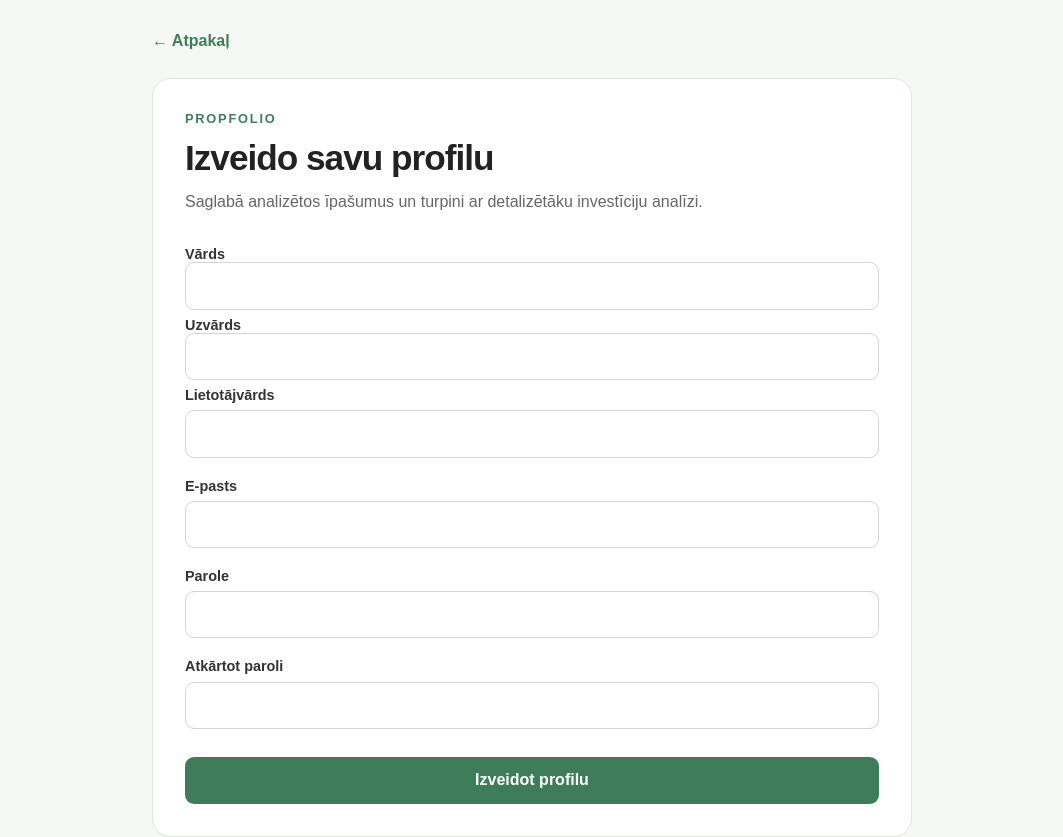
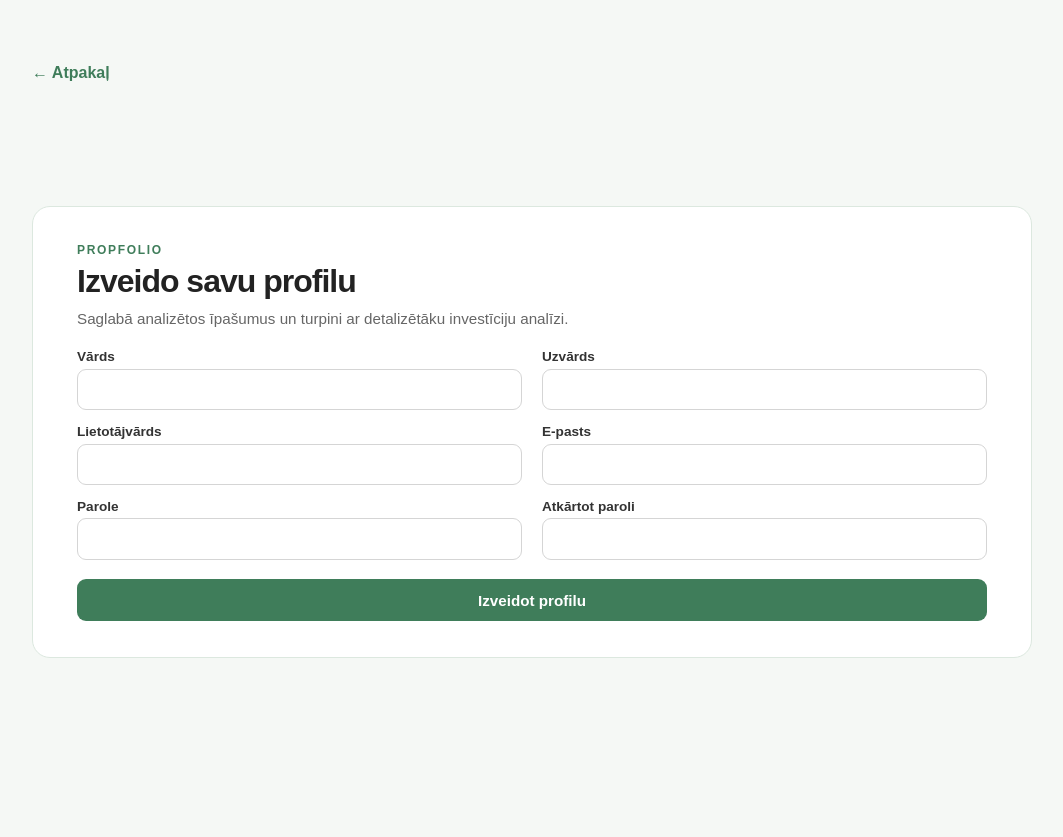
Before and after one commit to grazulisedgars/investiciju-kalkulators, a React app in the folder frontend/: page / in a window 1280 px wide. Both pictures are taken after a click on the button "Reģistrēties". Shown: the whole page, without its empty margins (108-1171 px from the left). After the commit the page ends 800 px from the top, so only its background shows below. Built offline with nearby package versions, Linux system fonts and the light colour scheme; no server answers; the HTML template or start-up script is replaced by a standard one.

Commit message:
Sorting out design for 1366x768px viewport

```diff
--- a/frontend/src/App.jsx
+++ b/frontend/src/App.jsx
@@ -855,7 +855,7 @@ function App() {
       {!showRegistration &&
         !showDashboard &&
         financing === "cash" && (
-          <section className="calculator-page">
+          <section className="calculator-page cash-calculator-page">
 
             <div className="calculator-page-header">
 
--- a/frontend/src/components/FreeAnalysisInputs.css
+++ b/frontend/src/components/FreeAnalysisInputs.css
@@ -1,7 +1,7 @@
 .free-analysis-inputs {
     height: 100%;
     margin-bottom: 0;
-    padding: 1.75rem;
+    padding: 1.35rem 1.5rem;
 
     border: 1px solid #dce8df;
     border-radius: 16px;
@@ -10,7 +10,7 @@
 }
 
 .free-analysis-inputs h2 {
-    margin: 0 0 1.5rem;
+    margin: 0 0 1rem;
 
     font-size: 1.45rem;
     letter-spacing: -0.5px;
--- a/frontend/src/components/Login.jsx
+++ b/frontend/src/components/Login.jsx
@@ -65,7 +65,7 @@ function Login({ onBack, onLogin }) {
                 <div className="login-header">
                     <p className="login-eyebrow">PROPFOLIO</p>
 
-                    <h1>Ielogojies savā profilā</h1>
+                    <h1>Ieiet savā profilā</h1>
 
                     <p>
                         Piekļūsti saviem saglabātajiem īpašumiem un investīciju
--- a/frontend/src/components/MortgageInputs.css
+++ b/frontend/src/components/MortgageInputs.css
@@ -1,7 +1,7 @@
 .mortgage-inputs {
     height: 100%;
     margin-bottom: 0;
-    padding: 1.75rem;
+    padding: 1.35rem 1.5rem;
 
     border: 1px solid #dce8df;
     border-radius: 16px;
@@ -10,7 +10,7 @@
 }
 
 .mortgage-inputs h2 {
-    margin: 0 0 1.5rem;
+    margin: 0 0 1rem;
 
     font-size: 1.45rem;
     letter-spacing: -0.5px;
--- a/frontend/src/components/MortgageSummary.css
+++ b/frontend/src/components/MortgageSummary.css
@@ -1,7 +1,7 @@
 .mortgage-summary {
     height: 100%;
     margin-bottom: 0;
-    padding: 1.75rem;
+    padding: 1.35rem 1.5rem;
 
     border: 1px solid #dce8df;
     border-radius: 16px;
@@ -10,7 +10,7 @@
 }
 
 .mortgage-summary h2 {
-    margin: 0 0 1.5rem;
+    margin: 0 0 1rem;
 
     font-size: 1.45rem;
     letter-spacing: -0.5px;
--- a/frontend/src/components/PropertyInfo.css
+++ b/frontend/src/components/PropertyInfo.css
@@ -1,7 +1,7 @@
 .property-info {
     height: 100%;
     margin-bottom: 0;
-    padding: 1.75rem;
+    padding: 1.35rem 1.5rem;
 
     border: 1px solid #dce8df;
     border-radius: 16px;
@@ -10,7 +10,7 @@
 }
 
 .property-info h2 {
-    margin: 0 0 1.5rem;
+    margin: 0 0 1rem;
 
     font-size: 1.45rem;
     letter-spacing: -0.5px;
--- a/frontend/src/components/Registration.css
+++ b/frontend/src/components/Registration.css
@@ -1,26 +1,44 @@
 .registration-page {
+    position: relative;
+
     width: 100%;
-    max-width: 760px;
+    max-width: 1000px;
+    min-height: calc(100vh - 4rem);
+
     margin: 0 auto;
+
+    display: flex;
+    align-items: center;
+    justify-content: center;
+    transform: translateY(2rem);
+}
+
+.registration-page .back-button {
+    position: absolute;
+    top: 0;
+    left: 0;
 }
 
 .registration-card {
-    padding: 2rem;
+    width: 100%;
+
+    padding: 2.25rem 2.75rem;
 
     border: 1px solid #dce8df;
     border-radius: 18px;
 
     background: #ffffff;
+
 }
 
 .registration-header {
-    margin-bottom: 2rem;
+    margin-bottom: 1.25rem;
 }
 
 .registration-eyebrow {
-    margin: 0 0 0.75rem;
+    margin: 0 0 0.4rem;
 
-    font-size: 0.8rem;
+    font-size: 0.75rem;
     font-weight: 700;
     letter-spacing: 0.14em;
 
@@ -30,22 +48,30 @@
 .registration-header h1 {
     margin: 0;
 
-    font-size: 2.2rem;
+    font-size: 2rem;
     line-height: 1.15;
     letter-spacing: -1px;
 }
 
 .registration-header>p:last-child {
-    max-width: 560px;
-    margin: 0.75rem 0 0;
+    max-width: 600px;
+    margin: 0.5rem 0 0;
 
-    line-height: 1.5;
+    font-size: 0.95rem;
+    line-height: 1.4;
+
     color: #666;
 }
 
+
+/* FORM */
+
 .registration-form {
     display: grid;
-    gap: 1.25rem;
+    grid-template-columns: repeat(2, minmax(0, 1fr));
+
+    column-gap: 1.25rem;
+    row-gap: 0.85rem;
 }
 
 .registration-form .input-group {
@@ -54,9 +80,9 @@
 
 .registration-form label {
     display: block;
-    margin-bottom: 0.45rem;
+    margin-bottom: 0.3rem;
 
-    font-size: 0.9rem;
+    font-size: 0.85rem;
     font-weight: 600;
 
     color: #333;
@@ -64,14 +90,14 @@
 
 .registration-form input {
     width: 100%;
-    padding: 0.85rem 0.95rem;
+    padding: 0.7rem 0.85rem;
 
     border: 1px solid #d5d5d5;
     border-radius: 9px;
 
     background: #ffffff;
 
-    font-size: 1rem;
+    font-size: 0.95rem;
 }
 
 .registration-form input:focus {
@@ -80,9 +106,14 @@
     box-shadow: 0 0 0 3px rgba(63, 125, 90, 0.1);
 }
 
+
+/* SUBMIT */
+
 .registration-submit {
-    margin-top: 0.5rem;
-    padding: 0.9rem 1.2rem;
+    grid-column: 1 / -1;
+
+    margin-top: 0.35rem;
+    padding: 0.8rem 1.2rem;
 
     border: none;
     border-radius: 9px;
@@ -90,7 +121,7 @@
     background: #3f7d5a;
     color: #ffffff;
 
-    font-size: 1rem;
+    font-size: 0.95rem;
     font-weight: 600;
 
     cursor: pointer;
@@ -100,8 +131,35 @@
     background: #34684b;
 }
 
+
+/* ERRORS */
+
 .form-error {
-    margin: 0.45rem 0 0;
-    font-size: 0.82rem;
+    margin: 0.3rem 0 0;
+
+    font-size: 0.78rem;
     color: #b42318;
 }
+
+.registration-general-error {
+    grid-column: 1 / -1;
+}
+
+
+/* MOBILE */
+
+@media (max-width: 700px) {
+
+    .registration-card {
+        padding: 1.25rem;
+    }
+
+    .registration-form {
+        grid-template-columns: 1fr;
+    }
+
+    .registration-submit,
+    .registration-general-error {
+        grid-column: 1;
+    }
+}
--- a/frontend/src/components/Registration.jsx
+++ b/frontend/src/components/Registration.jsx
@@ -128,26 +128,29 @@ function Registration({ onBack, onRegistered }) {
                     }}
                 >
                     <div className="input-group">
-                        <label>
-                            Vārds
+                        <label htmlFor="firstName">Vārds</label>
                         <input
+                            id="firstName"
                             type="text"
                             value={firstName}
                             onChange={(event) => setFirstName(event.target.value)}
                         />
-                        </label>
+                    </div>
 
-                        <label>
-                            Uzvārds
+                    <div className="input-group">
+                        <label htmlFor="lastName">Uzvārds</label>
                         <input
+                            id="lastName"
                             type="text"
                             value={lastName}
                             onChange={(event) => setLastName(event.target.value)}
                         />
-                        </label>
+                    </div>
 
-                        <label>Lietotājvārds</label>
+                    <div className="input-group">
+                        <label htmlFor="username">Lietotājvārds</label>
                         <input
+                            id="username"
                             type="text"
                             value={username}
                             onChange={(event) => setUsername(event.target.value)}
@@ -159,8 +162,9 @@ function Registration({ onBack, onRegistered }) {
                     </div>
 
                     <div className="input-group">
-                        <label>E-pasts</label>
+                        <label htmlFor="email">E-pasts</label>
                         <input
+                            id="email"
                             type="email"
                             value={email}
                             onChange={(event) => setEmail(event.target.value)}
@@ -172,8 +176,9 @@ function Registration({ onBack, onRegistered }) {
                     </div>
 
                     <div className="input-group">
-                        <label>Parole</label>
+                        <label htmlFor="password">Parole</label>
                         <input
+                            id="password"
                             type="password"
                             value={password}
                             onChange={(event) => setPassword(event.target.value)}
@@ -185,8 +190,9 @@ function Registration({ onBack, onRegistered }) {
                     </div>
 
                     <div className="input-group">
-                        <label>Atkārtot paroli</label>
+                        <label htmlFor="confirmPassword">Atkārtot paroli</label>
                         <input
+                            id="confirmPassword"
                             type="password"
                             value={confirmPassword}
                             onChange={(event) => setConfirmPassword(event.target.value)}
@@ -198,14 +204,14 @@ function Registration({ onBack, onRegistered }) {
                     </div>
 
                     <button
-                        type="submite"
+                        type="submit"
                         className="registration-submit"
                     >
                         Izveidot profilu
                     </button>
 
                     {errors.general && (
-                        <p className="form-error">
+                        <p className="form-error registration-general-error">
                             {errors.general}
                         </p>
                     )}
```
Also changed, not shown: frontend/src/App.css (+86 -1 lines), frontend/src/components/FreeAnalysisResults.css (+8 -8 lines), frontend/src/components/Login.css (+82 -17 lines). Lines whose indentation alone changed are shown as unchanged.
